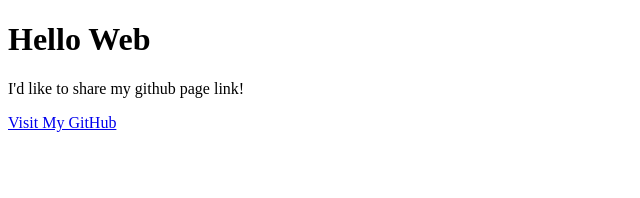
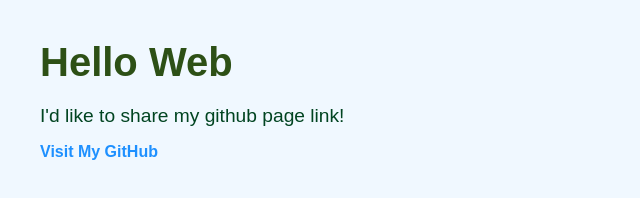
Before and after one commit to wannabenerd404/BasicsOfWebDev, a plain HTML site: page Task A/index.html in a window 1280 px wide. Shown: the whole page, without its empty margins (0-640 px from the left). Drawn offline with Linux system fonts and the light colour scheme.

Commit message:
Update style.css

```diff
--- a/Task A/style.css
+++ b/Task A/style.css
@@ -2,9 +2,31 @@
 Author: Angel Velazquez
 Date: 2025-09-24
 */
-  font-family: Arial, sans-serif;
-  background-color: #fbc4c4;
+
+body {
+    background-color: #f0f8ff;
+    font-family: Arial, sans-serif;
+    margin: 40px;
 }
+
 h1 {
-  color: rgb(33, 192, 123);
+    color: #2d5016;
+    font-size: 2.5em;
+    margin-bottom: 20px;
 }
+
+p {
+    color: #014421;
+    font-size: 1.2em;
+    margin-bottom: 16px;
+}
+
+a {
+    color: #1e90ff;
+    text-decoration: none;
+    font-weight: bold;
+}
+
+a:hover {
+    text-decoration: underline;
+}
```
